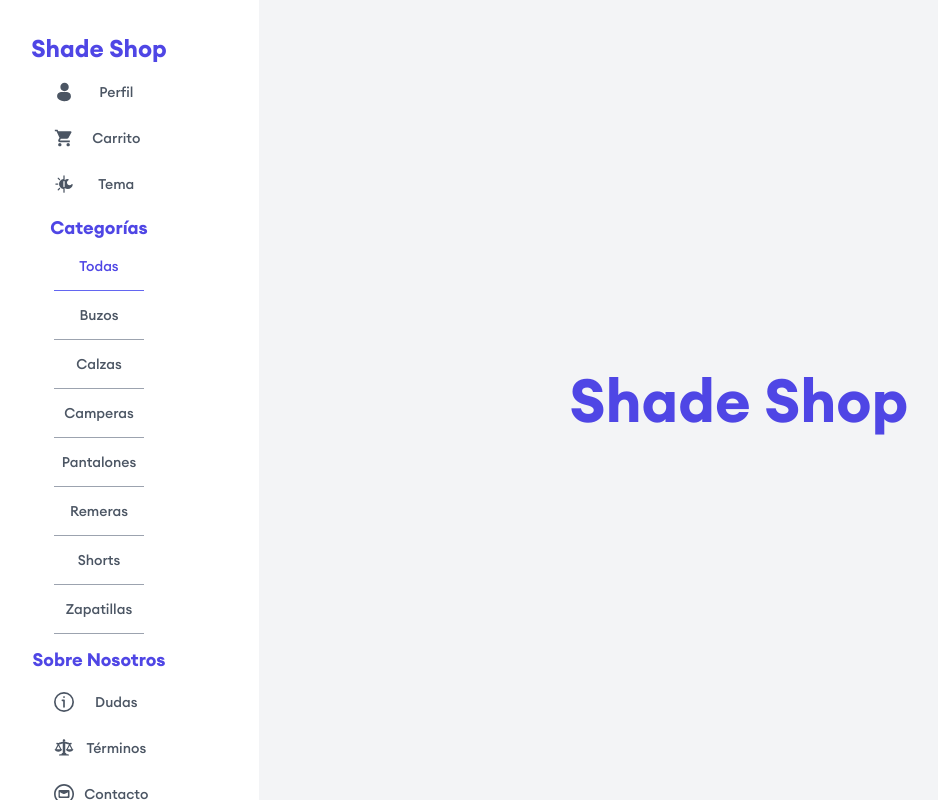
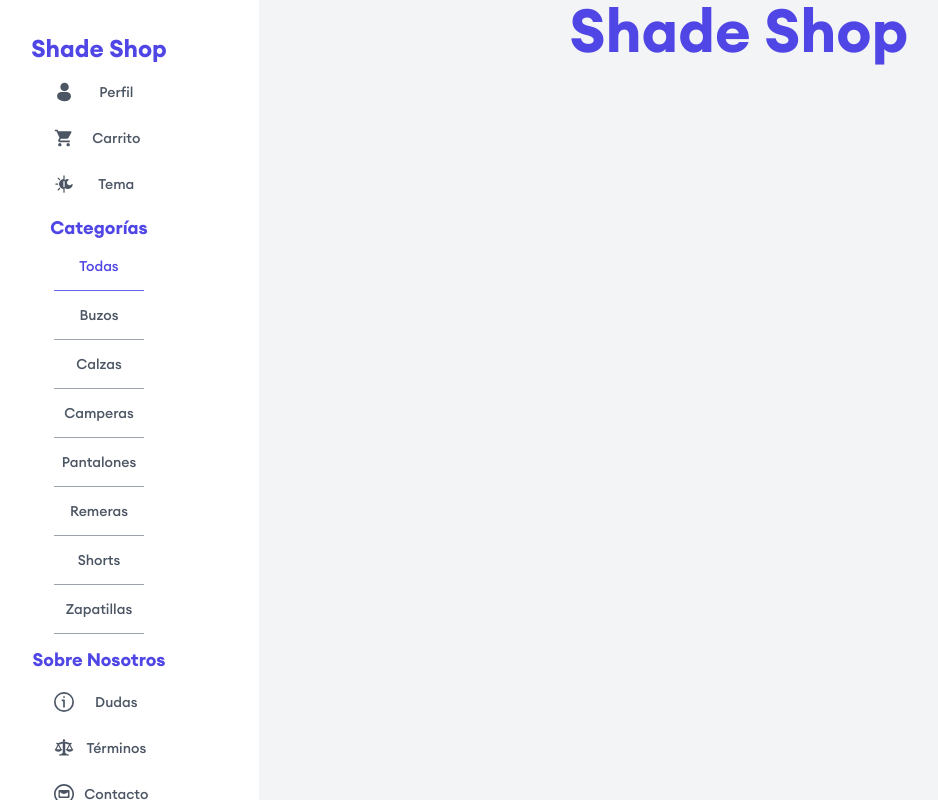
Before and after one commit to AgusjkDev/Shade-Shop, a Next.js app: page / in a window 1280 px wide. Shown: the whole page, without its empty margins (61-999 px from the left). Built offline with nearby package versions, Linux system fonts and the light colour scheme; no server answers.

Commit message:
Change Layout component

```diff
--- a/src/components/Layout/Layout.tsx
+++ b/src/components/Layout/Layout.tsx
@@ -6,11 +6,9 @@ interface LayoutProps {
 
 export default function Layout({ children }: LayoutProps) {
     return (
-        <div className="flex flex-col bg-primary-lightest md:flex-row">
-            <div className="px-4 md:order-2 md:flex-1 md:px-0">
-                <div className="mx-auto grid min-h-screen w-full place-content-center md:w-[85%]">
-                    {children}
-                </div>
+        <div className="flex min-h-screen flex-col bg-primary-lightest md:flex-row">
+            <div className="md:scrollbar px-4 md:order-2 md:max-h-screen md:flex-1 md:px-0 md:[overflow-y:overlay]">
+                <div className="w-full pb-16 md:mx-auto md:w-[85%] md:pb-0">{children}</div>
             </div>
 
             <Menu />
```
